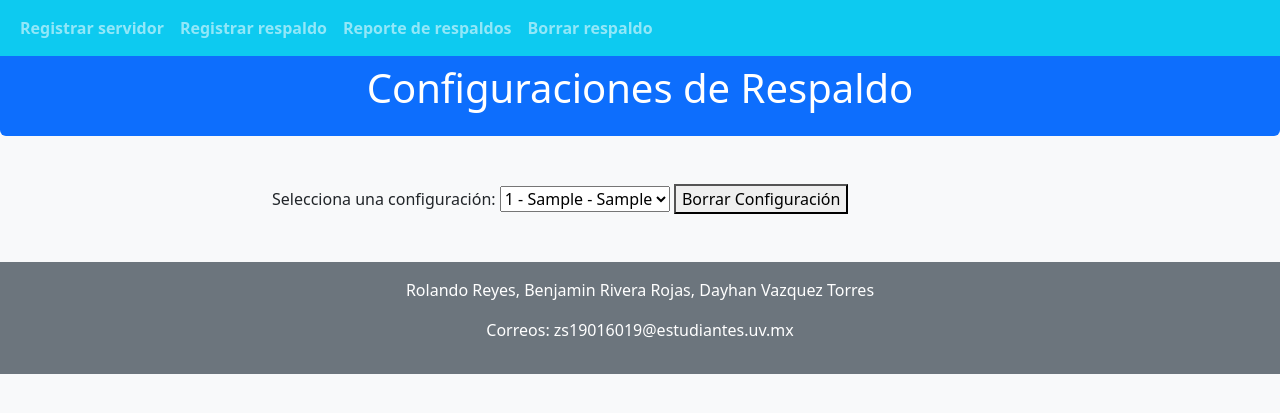
After one commit to DayhanTorres1703/proyectodesarrollo, a Django app: page /mostrar_configuraciones_respaldo/ in a window 1280 px wide. The commit adds this page. Shown: the top 413 px of the page. Run offline with Django 5.2, Linux system fonts and the light colour scheme; tables that the repository leaves empty hold one stand-in row (values such as "Sample post").

Commit message:
Se borra correctamente la configuracion de la base de datos

```diff
--- a/miapp/templates/borrarRespaldo.html
+++ b/miapp/templates/borrarRespaldo.html
@@ -1,11 +1,11 @@
 {% extends 'base.html' %}
 
-{% block titulo %}Borrar Respaldo{% endblock %}
+{% block titulo %}Borrar configuracion{% endblock %}
 
-{% block encabezado %}Borrar Respaldo{% endblock %}
+{% block encabezado %}Borrar configuracion de respaldo{% endblock %}
 
 {% block contenido %}
-  <form method="post" action="{% url 'borrarRespaldo' %}">
+  <form method="post" action="{% url 'borrar_Respaldo' %}">
     {% csrf_token %}
 
     <div class="mb-3">
--- /dev/null
+++ b/miapp/templates/mostrar_configuraciones_respaldo.html
@@ -0,0 +1,18 @@
+{% extends 'base.html' %}
+
+{% block titulo %}Configuraciones de Respaldo{% endblock %}
+
+{% block encabezado %}Configuraciones de Respaldo{% endblock %}
+
+{% block contenido %}
+  <form method="post" action="{% url 'borrar_configuracion' %}">
+    {% csrf_token %}
+    <label for="configuracion">Selecciona una configuración:</label>
+    <select name="configuracion" id="configuracion">
+      {% for configuracion in configuraciones_respaldo %}
+        <option value="{{ configuracion.id }}">{{ configuracion.id }} - {{ configuracion.ip_origen }} - {{ configuracion.directorio_origen }}</option>
+      {% endfor %}
+    </select>
+    <button type="submit">Borrar Configuración</button>
+  </form>
+{% endblock %}
--- a/miapp/views.py
+++ b/miapp/views.py
@@ -93,7 +93,7 @@ def leerReportes(request) -> JsonResponse:
         #regresar json
         return JsonResponse(reportes_json, safe=False)
 
-def respaldarServidor(request) -> JsonResponse:
+def respaldarDir(request) -> JsonResponse:
     if request.method == 'POST':
         ipOrigen = request.POST.get('ipOrigen', '').strip
         ipDestino = request.POST.get('ipDestino', '').strip
@@ -106,3 +106,20 @@ def respaldarServidor(request) -> JsonResponse:
             return JsonResponse({"OK"}, safe=False)
         else:
             return JsonResponse({'ERROR'}, safe=False)
+
+#borrar configuracion de respaldos: mostrar configuraciones
+
+
+def mostrar_configuraciones_respaldo(request):
+    configuraciones_respaldo = models.RegistroRespaldo.objects.all()
+    return render(request, 'mostrar_configuraciones_respaldo.html', {'configuraciones_respaldo': configuraciones_respaldo})
+
+def borrar_configuracion(request):
+    if request.method == 'POST':
+        configuracion_id = request.POST.get('configuracion')
+        configuracion = models.RegistroRespaldo.objects.filter(id=configuracion_id).first()
+
+        if configuracion:
+            configuracion.delete()
+
+    return redirect('mostrar_configuraciones_respaldo')
--- a/proyecto/urls.py
+++ b/proyecto/urls.py
@@ -30,6 +30,9 @@ urlpatterns = [
     path('borrarRespaldo/', views.borrarRespaldo, name='borrarRespaldo'),
     path('reporteRespaldo/', views.reporteRespaldo, name='reporteRespaldo'),
     path('leer_Respaldo/', views.leerReportes, name='leer_respaldo'),
+    path('mostrar_configuraciones_respaldo/', views.mostrar_configuraciones_respaldo, name='mostrar_configuraciones_respaldo'),
+    path('borrar_configuracion/', views.borrar_configuracion, name='borrar_configuracion'),
+
 
 
 ]
```
